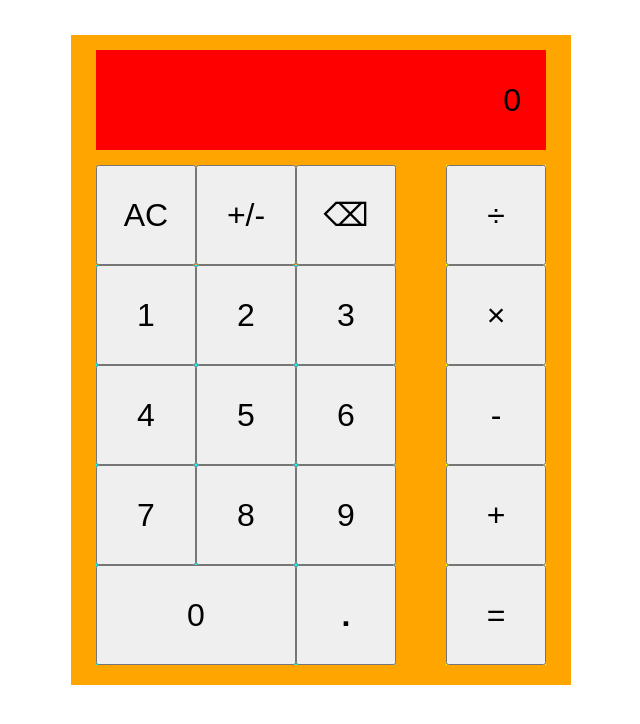
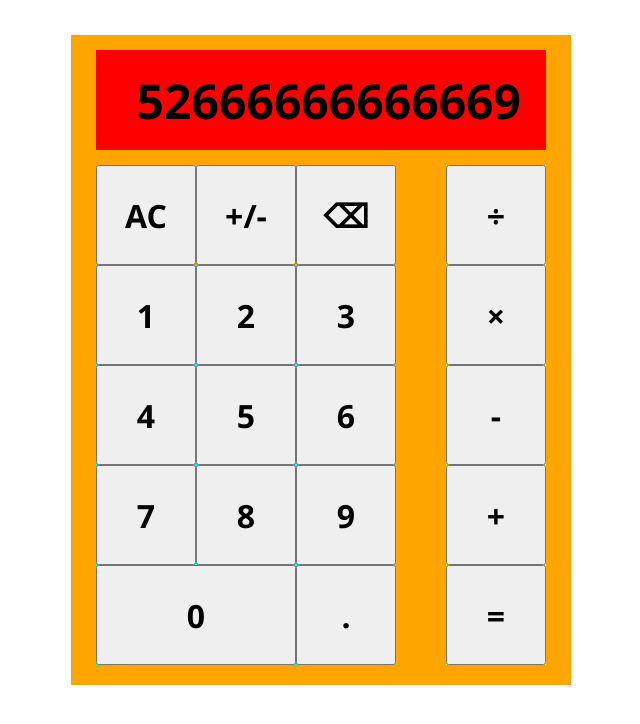
Before and after one commit to GodOfProDev/odin-calculator, a plain HTML site: page index.html in a window 1280 px wide. Shown: the whole page, without its empty margins (319-959 px from the left). Drawn offline with Linux system fonts and the light colour scheme.

Commit message:
Some small changes

```diff
--- a/index.html
+++ b/index.html
@@ -11,7 +11,8 @@
     <main class="flex-row-center">
         <section class="calculator">
             <div class="display flex-row-end">
-                <p class="display-text">0<p>
+                <!-- 14 is the max length before overflowing -->
+                <p class="display-text">52666666666669<p>
             </div>
             <div class="flex-row-end">
                 <div class="main-container padding-right-25">
--- a/styles.css
+++ b/styles.css
@@ -8,7 +8,8 @@
 }
 
 body button, body p {
-    font-family: Arial, sans-serif;
+    font-family: "Segoe UI", sans-serif;
+    font-weight: bold;
     font-size: 2rem;
 }
 
@@ -58,6 +59,7 @@ body button, body p {
 }
 
 .display-text {
+    font-size: 3rem;
     margin: 0 25px;
     overflow: hidden;
 }
```
